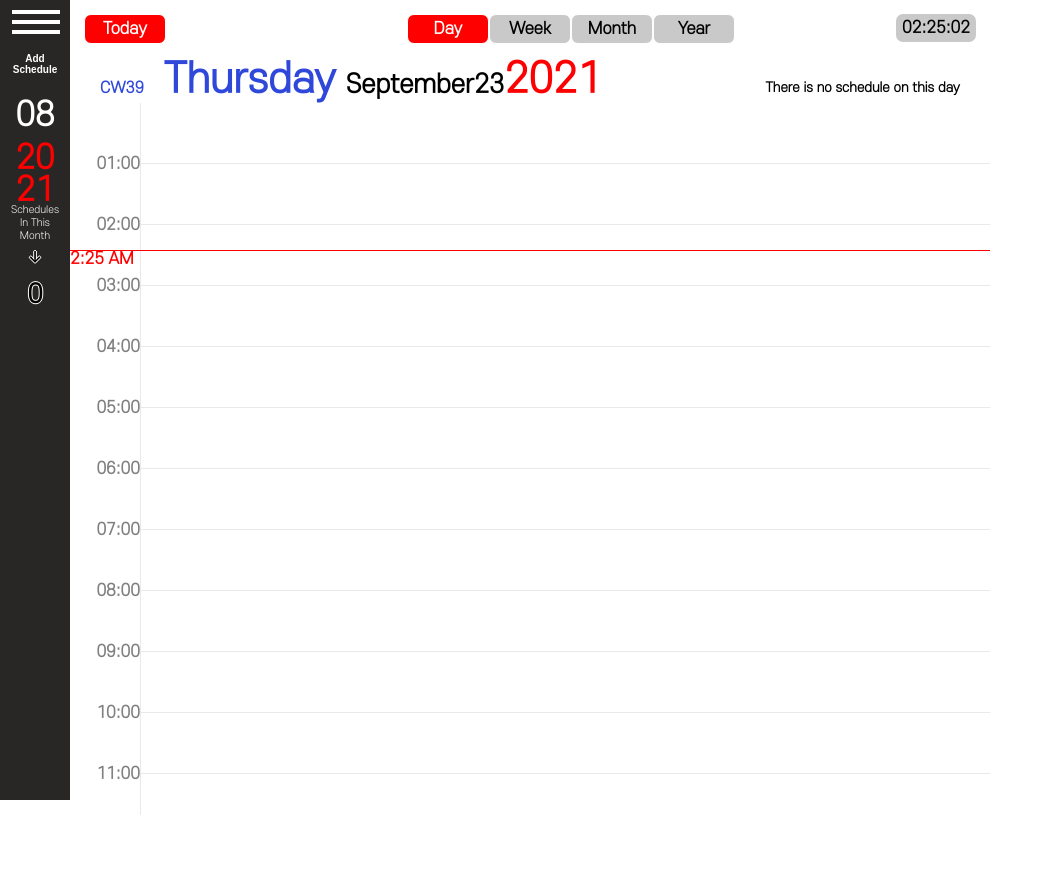
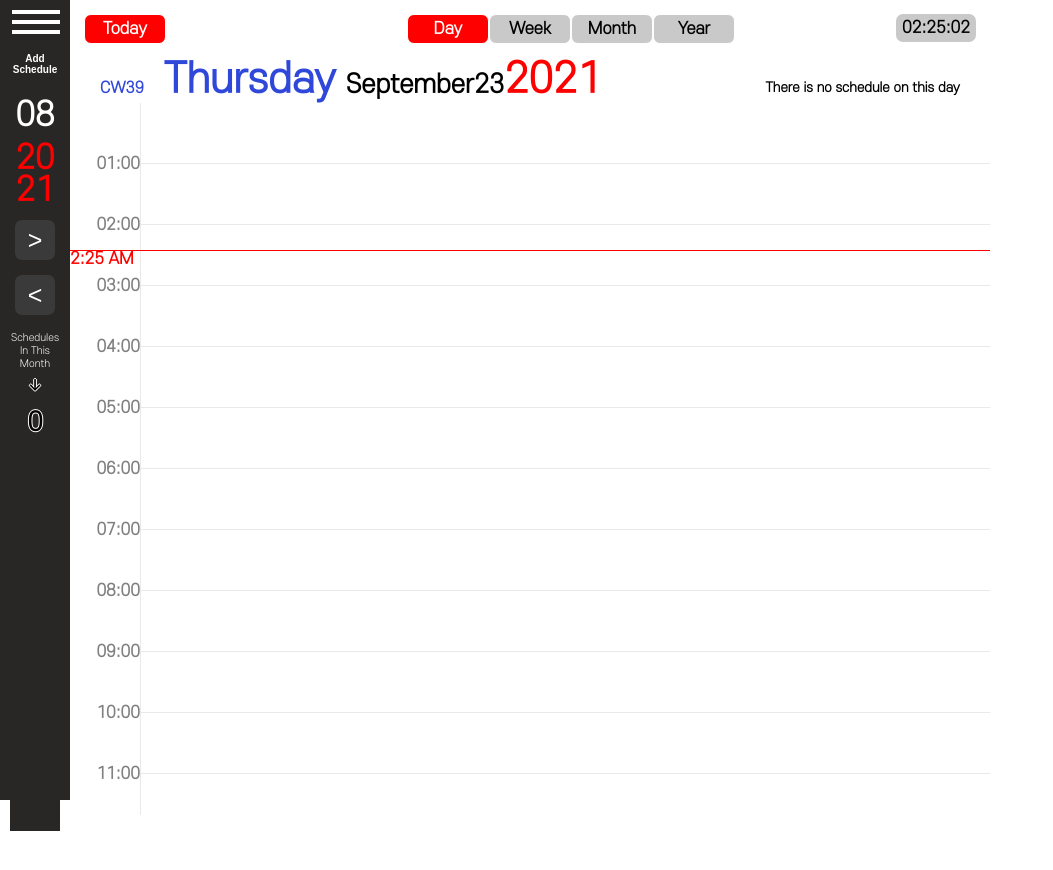
Before and after one commit to Ho-s/Calendar, a React app: page / in a window 1280 px wide. Shown: the top 870 px of the page, without its empty margins (0-1053 px from the left). Built offline with nearby package versions, Linux system fonts and the light colour scheme.

Commit message:
Show button

```diff
--- a/src/component/molcules/Calendar/Calendar.tsx
+++ b/src/component/molcules/Calendar/Calendar.tsx
@@ -122,7 +122,7 @@ const Calendar: React.FunctionComponent = () => {
 	}
 
 	return (
-		<S.Calendar clicked={navBarClickedProps}>
+		<>
 			<S.Body clicked={navBarClickedProps}>
 				<S.MonthSpan>
 					{navBarClickedProps ? m.set('month', nowMonthProps).format('MMMM') : (nowMonthProps > 9 ? nowMonthProps : `0${nowMonthProps}`)}
@@ -131,6 +131,7 @@ const Calendar: React.FunctionComponent = () => {
 				<S.BodyButton onClick={onClickRight}>&gt;</S.BodyButton>
 				<S.BodyButton onClick={onClickLeft}>&lt;</S.BodyButton>
 			</S.Body>
+			<S.Calendar clicked={navBarClickedProps}>
 				<S.CalendarWrapper clicked={navBarClickedProps}>
 					<S.Row>
 						<S.DayCw>CW</S.DayCw>
@@ -145,6 +146,7 @@ const Calendar: React.FunctionComponent = () => {
 					{Generate()}
 				</S.CalendarWrapper>
 			</S.Calendar>
+		</>
 	)
 }
 export default Calendar
--- a/src/component/molcules/Calendar/style.ts
+++ b/src/component/molcules/Calendar/style.ts
@@ -1,7 +1,6 @@
 import styled from 'styled-components'
 
 export const Calendar = styled.div<CalendarWrapperProps>`
-  background-color: #292726;
   display: inline-block;
   height: ${(props)=>(props.clicked ? '' : '0')};
 `
@@ -12,11 +11,11 @@ export const Body = styled.div<CalendarWrapperProps>`
   word-break: break-all;
   text-align: ${(props)=>(props.clicked ? '' : 'center')};;
 
-  & button:first-child{
-    margin-top: ${(props)=>(props.clicked ? '0' : '15px')};
+  & button:nth-child(3){
+    margin: ${(props)=>(props.clicked ? '0' : '15px 5px 0 0')};
   }
   & button:last-child{
-    margin: ${(props)=>(props.clicked ? '0 5px 0 0' : '15px 0 0 0')};
+    margin: ${(props)=>(props.clicked ? '0 5px 0 0' : '15px 5px 0 0')};
   }
 `
 interface CalendarWrapperProps {
@@ -33,8 +32,8 @@ export const BodyButton = styled.button`
   float: right;
   border-radius: 7px;
   top: 10px;
-  width: 50px;
-  height: 50px;
+  width: 40px;
+  height: 40px;
   font-size: 25px;
   color: white;
   border: 0;
```
Lines whose indentation alone changed are shown as unchanged.
